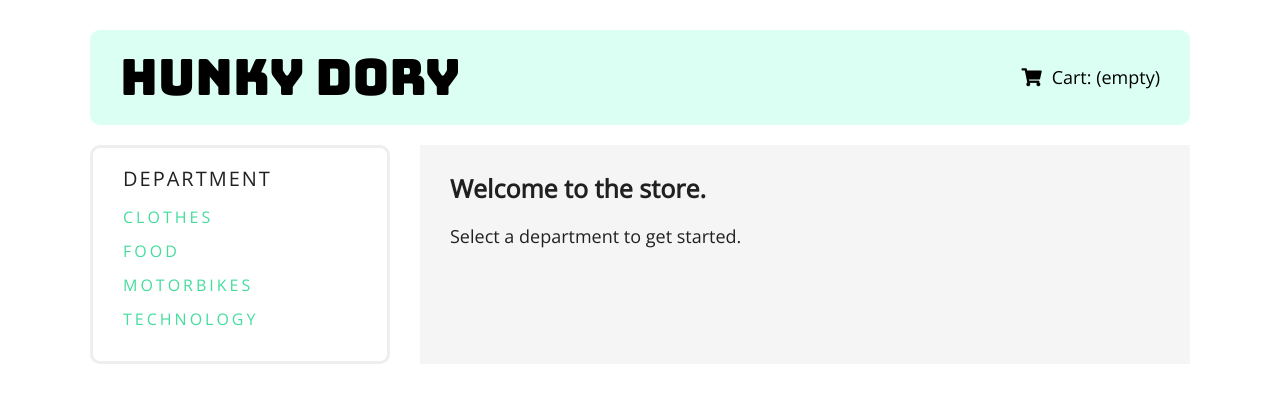
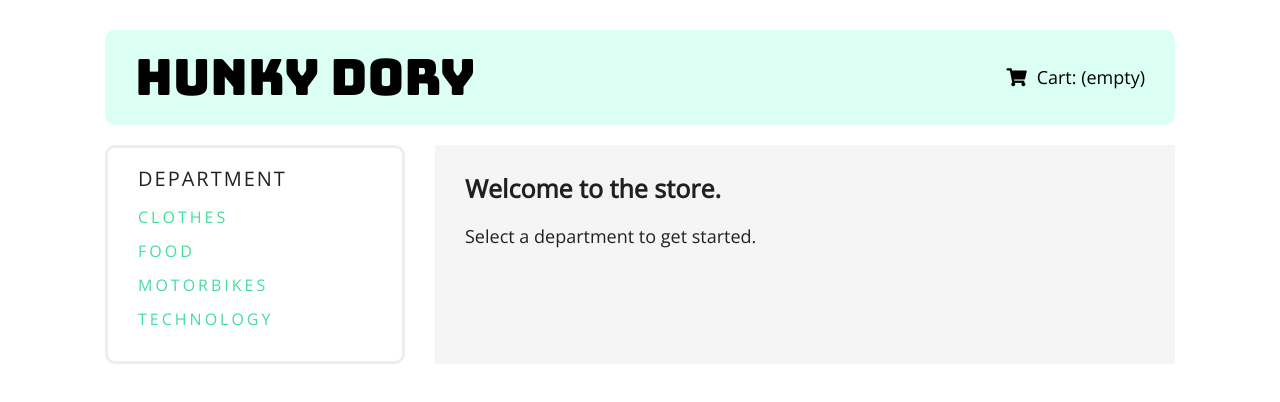
Before and after one commit to patrick-hurley/vue-shopping-cart, a Vue app: page / in a window 1280 px wide. Shown: the top 402 px of the page. Built offline with nearby package versions, Linux system fonts and the light colour scheme.

Commit message:
Added container padding

```diff
--- a/src/App.vue
+++ b/src/App.vue
@@ -184,6 +184,9 @@ blockquote {
 .container {
   max-width: 1100px;
   margin: 0 auto;
+  @media only screen and (min-width: $screen-sm-min){
+    padding: 0 15px;
+  }
 }
 
 .inner {
```
